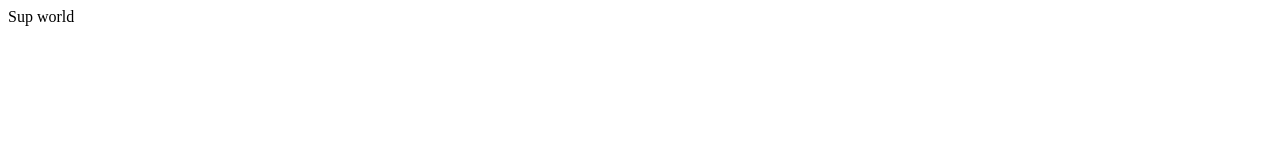
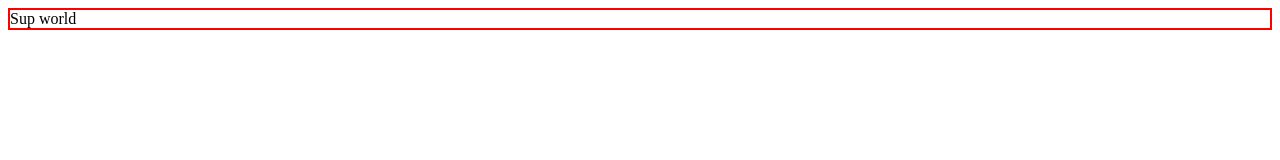
Before and after one commit to zfreedman/github-battle, a React app: page / in a window 1280 px wide. Built offline with nearby package versions, Linux system fonts and the light colour scheme.

Commit message:
feat: Reactored <App /> out of index.js

```diff
--- /dev/null
+++ b/app/components/app.js
@@ -0,0 +1,14 @@
+import React from "react";
+
+export default class App extends React.Component {
+  render() {
+    return (
+      <div>
+        Sup world
+      </div>
+    );
+  }
+}
+
+// alternate way to export component
+// module.exports = App;
--- a/app/index.css
+++ b/app/index.css
@@ -2,3 +2,7 @@
   height: 100px;
   width: 100px;
 }
+
+div {
+  border: 1px solid red;
+}
--- a/app/index.js
+++ b/app/index.js
@@ -2,14 +2,6 @@ import React from "react";
 import ReactDOM from "react-dom";
 require("./index.css");
 
-class App extends React.Component {
-  render() {
-    return (
-      <div>
-        Sup world
-      </div>
-    );
-  }
-}
+import App from "./components/app";
 
 ReactDOM.render(<App />, document.getElementById("app"));
```
